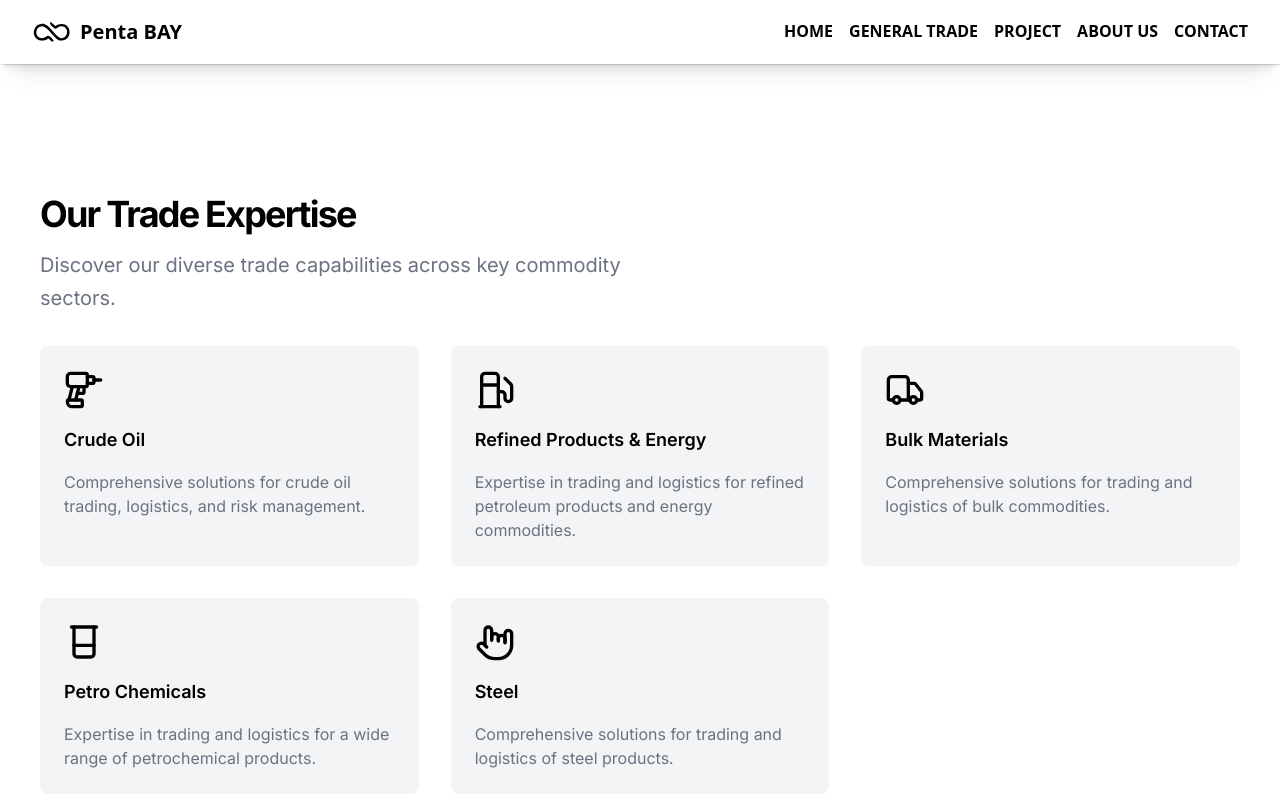
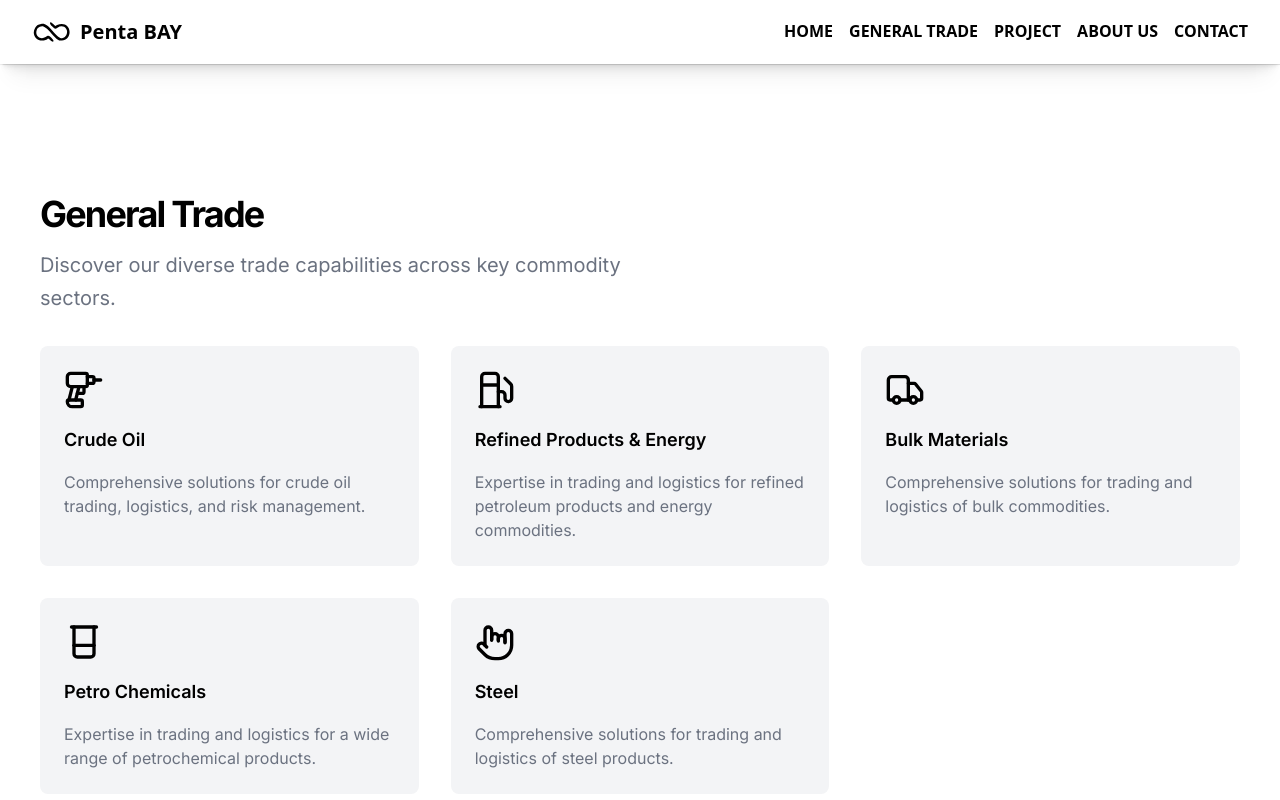
Before and after one commit to mtr0930/pentabay-fe, a Next.js app: page /generaltrade in a window 1280 px wide. Shown: the top 800 px of the page. Built offline with nearby package versions, Linux system fonts and the light colour scheme.

Commit message:
fix words and styling

```diff
--- a/app/generaltrade/page.tsx
+++ b/app/generaltrade/page.tsx
@@ -5,7 +5,7 @@ export default function Page() {
       <section className="w-full py-12 md:py-24 lg:py-32 container mx-auto px-4 py-8 max-w-7xl">
         <div className="container grid gap-6 md:gap-8 px-4 md:px-6">
           <div className="space-y-3">
-            <h2 className="text-3xl font-bold tracking-tighter md:text-4xl/tight">Our Trade Expertise</h2>
+            <h2 className="text-3xl font-bold tracking-tighter md:text-4xl/tight">General Trade</h2>
             <p className="max-w-[600px] text-gray-500 md:text-xl/relaxed lg:text-base/relaxed xl:text-xl/relaxed dark:text-gray-400">
               Discover our diverse trade capabilities across key commodity sectors.
             </p>
--- a/app/project/page.tsx
+++ b/app/project/page.tsx
@@ -10,15 +10,15 @@ export default function Page() {
       <div className="container px-4 md:px-6 max-h-max">
         <div className="space-y-6 text-center">
           <div className="space-y-2">
-            <h2 className="text-3xl font-bold tracking-tighter sm:text-4xl md:text-5xl">Our Expertise</h2>
+            <h2 className="text-3xl font-bold tracking-tighter sm:text-4xl md:text-5xl">Project</h2>
             <p className="mx-auto max-w-[700px] text-gray-500 md:text-xl/relaxed lg:text-base/relaxed xl:text-xl/relaxed dark:text-gray-400">
               We have a deep understanding of various industries and can help you achieve your goals.
             </p>
           </div>
         </div>
         <div className="mt-12 rounded-lg border">
-          <Tabs.Root className=" w-auto flex justify-between" defaultValue="oil-gas">
-            <Tabs.List className=" w-1/3 border-b break-words" aria-orientation='vertical'>
+          <Tabs.Root className=" flex-grow-0 flex justify-between" defaultValue="oil-gas">
+            <Tabs.List className=" border-b break-words" aria-orientation='vertical'>
               <Tabs.Trigger value="oil-gas" className="TabsTrigger block w-full px-1 py-1">Oil, Gas & Energy</Tabs.Trigger>
               <Tabs.Trigger value="power" className="TabsTrigger block w-full px-1 py-1">Power</Tabs.Trigger>
               <Tabs.Trigger value="private-equity" className="TabsTrigger block w-full px-1 py-1">Private Equity</Tabs.Trigger>
@@ -138,9 +138,8 @@ export default function Page() {
             <Tabs.Content className="p-6 sm:p-8 overflow-hidden" value="ict">
               <div className="grid gap-4 sm:grid-cols-2 lg:grid-cols-3 ">
                 <Card >
-
-                    <h3 className="text-lg font-semibold ">Telecommunications</h3>
-                    <p className="mt-2 text-gray-500 dark:text-gray-400 ">
+                    <h3 className="text-lg font-semibold">Telecommunications</h3>
+                    <p className="mt-2 text-gray-500 dark:text-gray-400">
                       We have expertise in the telecommunications industry, including network infrastructure and
                       services.
                     </p>
```
